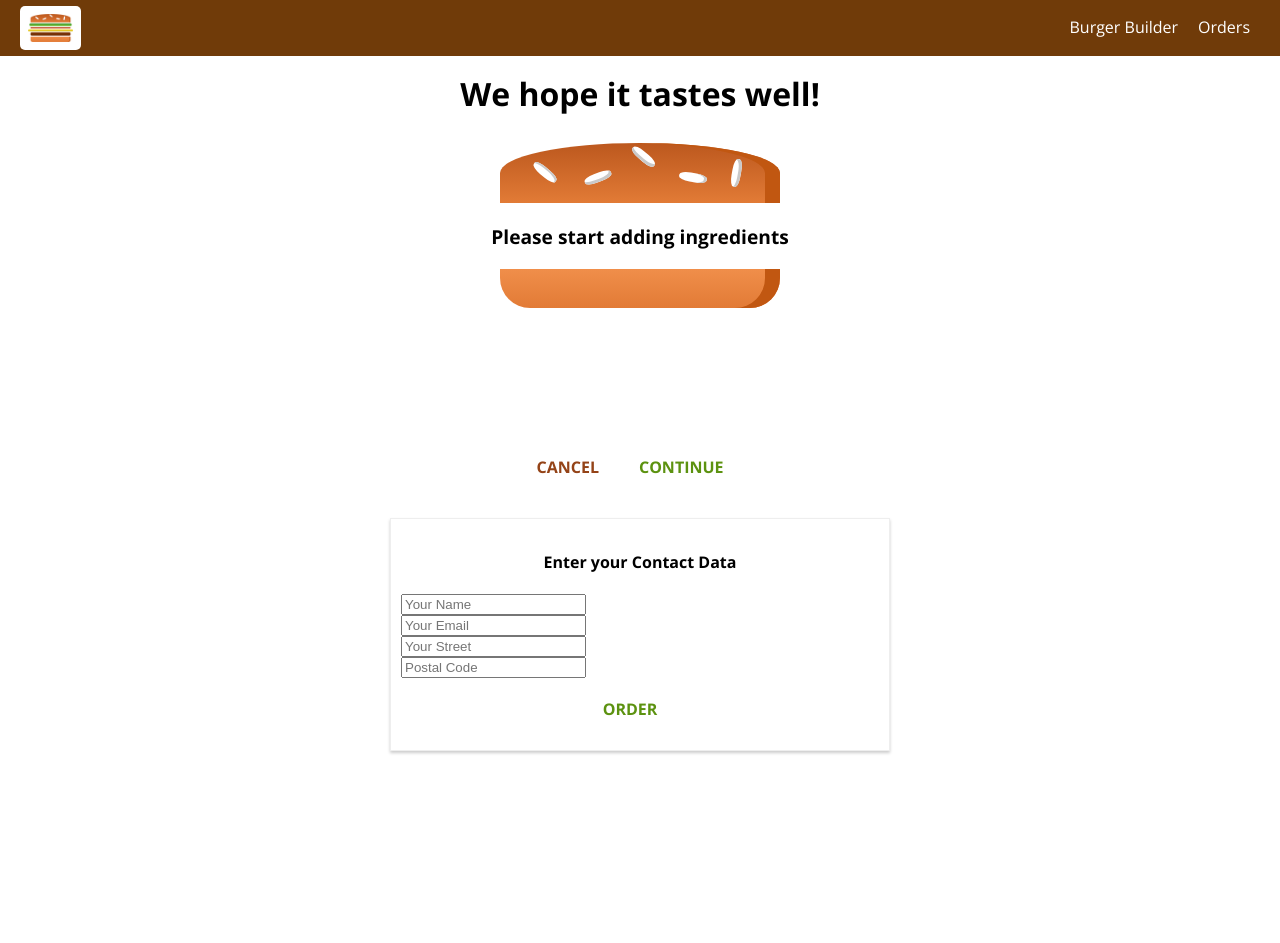
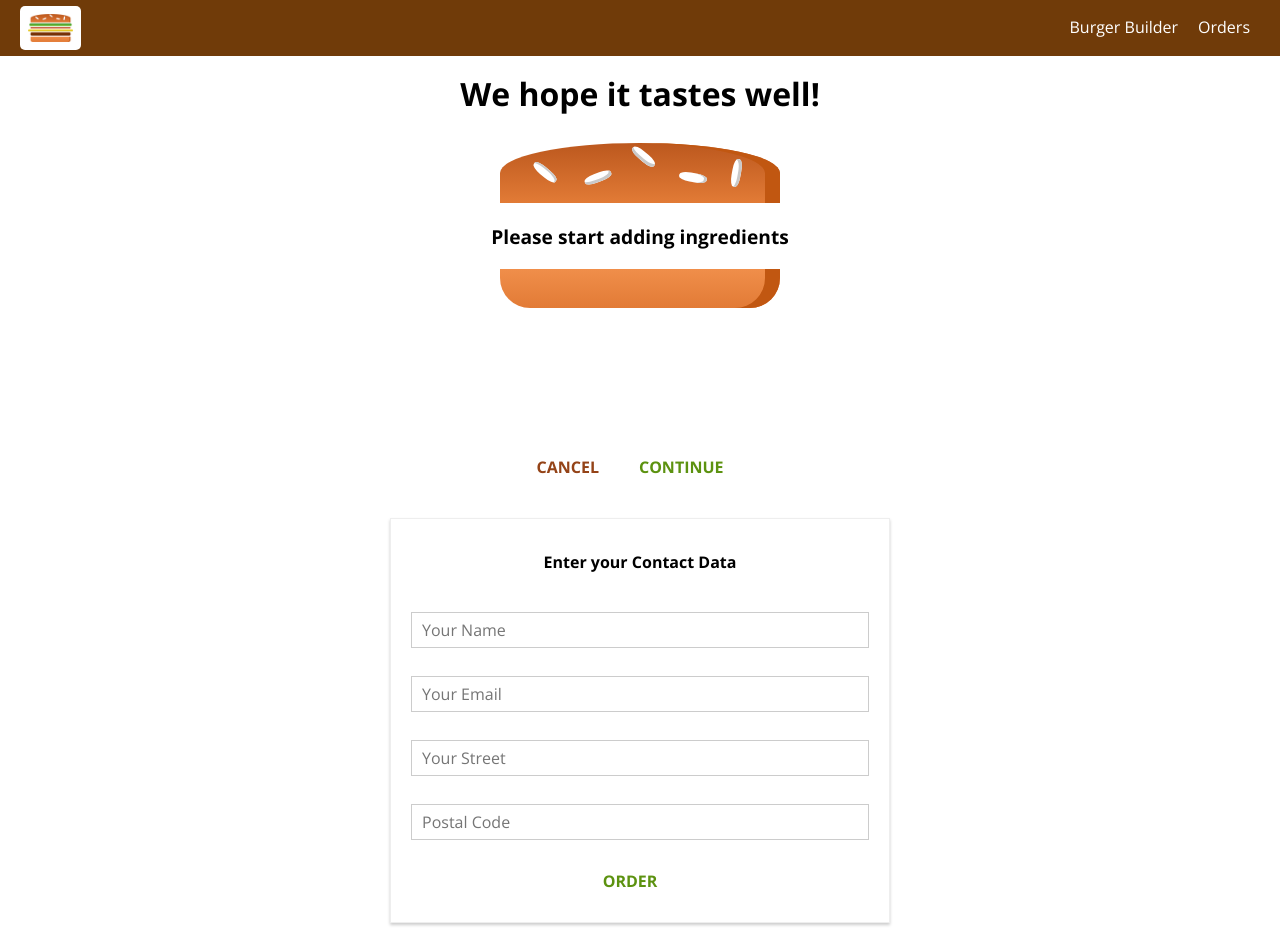
Before and after one commit to ColtonMcEwen/burger-builder, a React app: page /checkout in a window 1280 px wide. Both pictures are taken after a click on the button "CONTINUE". Before the commit the page ends 800 px from the top, so only its background shows below. Built offline with nearby package versions, Linux system fonts and the light colour scheme.

Commit message:
Stylized form fields and put them into a separate component.

```diff
--- /dev/null
+++ b/src/components/UI/Input/Input.css
@@ -0,0 +1,27 @@
+.Input {
+    width: 100%;
+    padding: 10px;
+    box-sizing: border-box;
+}
+
+.Label {
+    font-weight: bold;
+    display: block;
+    margin-bottom: 8px;
+}
+
+.InputElement {
+    outline: none;
+    border: 1px solid #ccc;
+    background-color: white;
+    font: inherit;
+    padding: 6px 10px;
+    display: block;
+    width: 100%;
+    box-sizing: border-box;
+}
+
+.InputElement:focus {
+    outline: none;
+    background-color: #ccc;
+}
--- /dev/null
+++ b/src/components/UI/Input/Input.js
@@ -0,0 +1,27 @@
+import React from 'react';
+
+import classes from './Input.css';
+
+const Input = (props) => {
+    let inputElement = null;
+
+    switch (props.inputtype) {
+        case ('input'):
+            inputElement = <input className={classes.InputElement} {...props} />;
+            break;
+        case ('textarea'):
+            inputElement = <textarea className={classes.InputElement} {...props} />;
+            break;
+        default:
+        inputElement = <input className={classes.InputElement} {...props} />;
+    }
+
+    return (
+        <div className={classes.Input}>
+            <label className={classes.Label}>{props.label}</label>
+            {inputElement}
+        </div>
+    );
+}
+
+export default Input;
--- a/src/containers/Checkout/ContactData/ContactData.css
+++ b/src/containers/Checkout/ContactData/ContactData.css
@@ -8,10 +8,6 @@
     box-sizing: border-box;
 }
 
-.Input {
-    display: block;
-}
-
 @media (min-width: 600px) {
     .ContactData {
         width: 500px;
--- a/src/containers/Checkout/ContactData/ContactData.js
+++ b/src/containers/Checkout/ContactData/ContactData.js
@@ -4,6 +4,7 @@
 import Spinner from '../../../components/UI/Spinner/Spinner';
 import classes from './ContactData.css'
 import axios from '../../../axios-orders';
+import Input from '../../../components/UI/Input/Input';
 
 class ContactData extends Component {
     state = {
@@ -50,26 +51,26 @@
     render() {
         let form = (
             <form>
-                <input
-                    className={classes.Input}
+                <Input
+                    inputtype="input"
                     type="text"
                     name="name"
                     placeholder="Your Name"
                 />
-                <input
-                    className={classes.Input}
+                <Input
+                    inputtype="input"
                     type="email"
                     name="email"
                     placeholder="Your Email"
                 />
-                <input
-                    className={classes.Input}
+                <Input
+                    inputtype="input"
                     type="text"
                     name="street"
                     placeholder="Your Street"
                 />
-                <input
-                    className={classes.Input}
+                <Input
+                    inputtype="input"
                     type="text"
                     name="postal"
                     placeholder="Postal Code"
```
Also changed, not shown: 1 other file (tests, documents, lock files or other folders).
